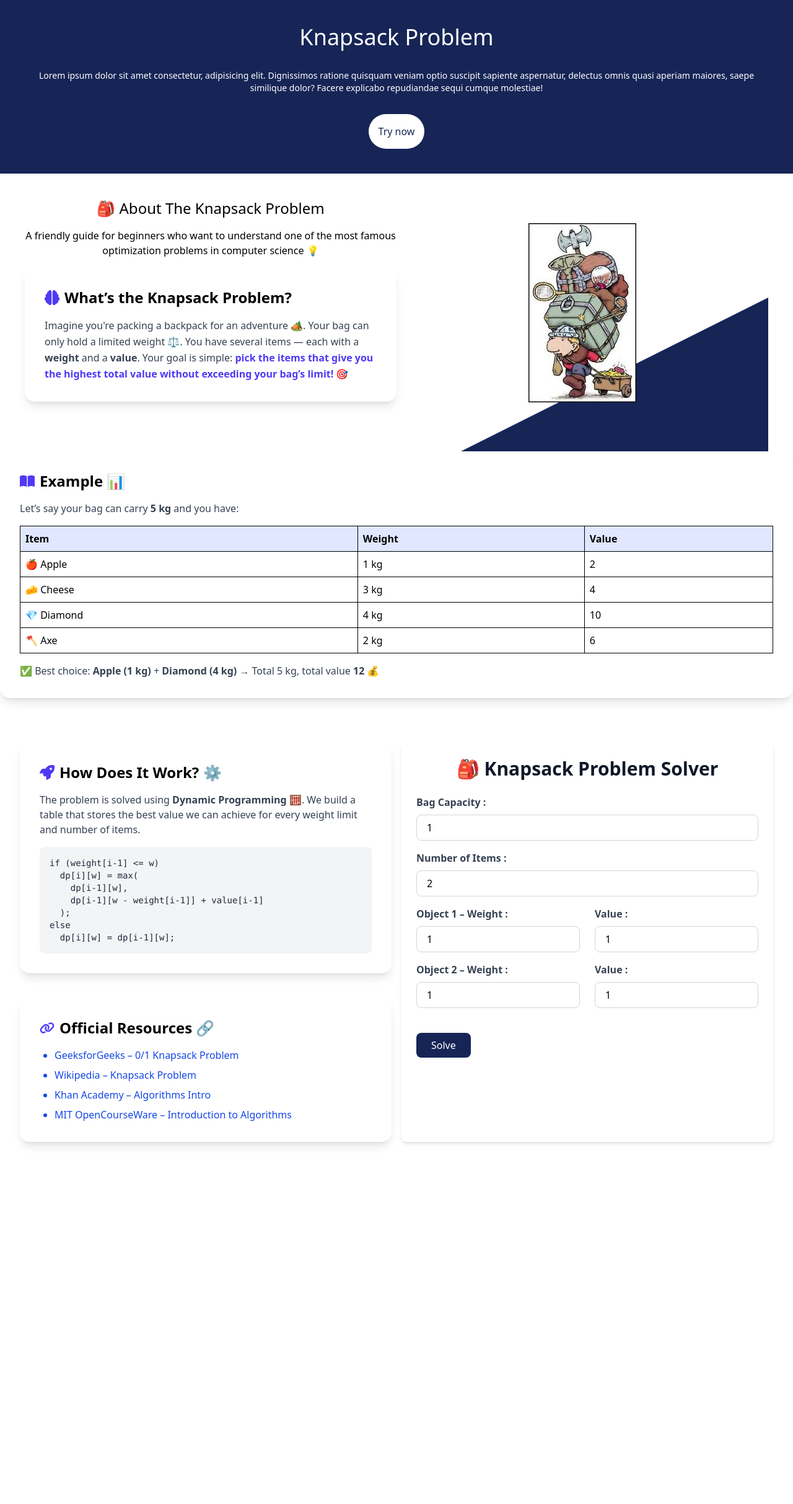
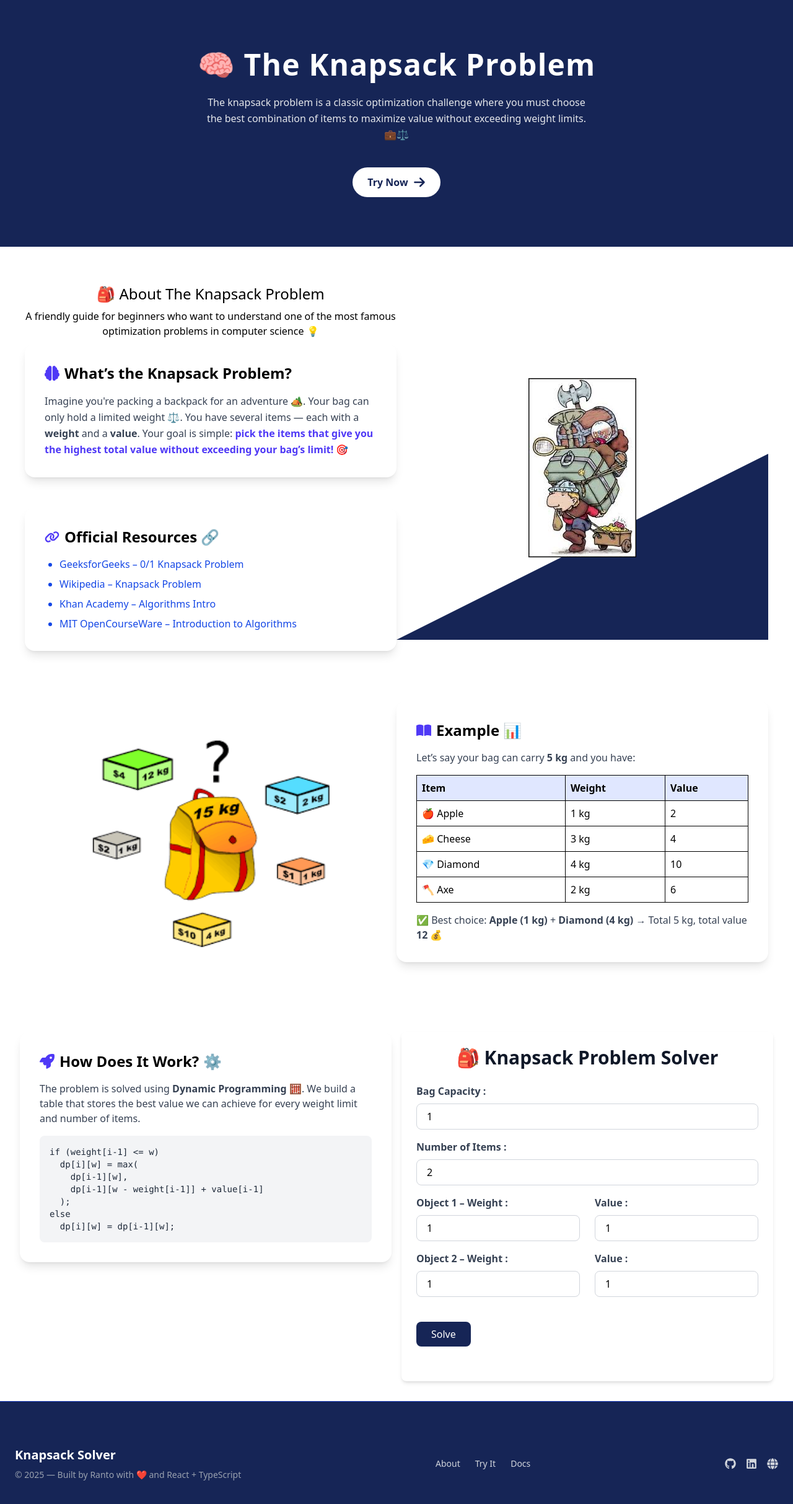
Before and after one commit to ranto-dev/Knapsack_Problem, a React (Vite) app: page / in a window 1280 px wide. Shown: the top 2426 px of the page at 62% size. Before the commit the page ends 1874 px from the top, so only its background shows below. Built offline with nearby package versions, Linux system fonts and the light colour scheme.

Commit message:
reorder all components

```diff
--- a/src/App.tsx
+++ b/src/App.tsx
@@ -1,8 +1,8 @@
 import AboutKnapsack from "./components/About";
+import Footer from "./components/footer";
 import Header from "./components/header";
 import Knapsack from "./components/Knapsack";
 import HowItWorks from "./components/Knapsack/HowItWorks";
-import SomeLinks from "./components/Knapsack/SomeLinks";
 
 const App = () => {
   return (
@@ -12,10 +12,10 @@ const App = () => {
       <div id="try-it" className="grid row lg:grid-cols-2 gap-4 p-8">
         <div>
           <HowItWorks />
-          <SomeLinks />
         </div>
         <Knapsack />
       </div>
+      <Footer />
     </>
   );
 };
--- a/src/components/About/Example.tsx
+++ b/src/components/About/Example.tsx
@@ -2,6 +2,10 @@ import { motion } from "framer-motion";
 import { FaBookOpen } from "react-icons/fa6";
 const Example = () => {
   return (
+    <div className="grid grid-cols-2 p-10">
+        <div className="w-full flex justify-center items-center">
+            <img className="w-100" src="/example.png" alt="the best example image of knapsack problem" />
+        </div>
       <motion.div
         className="bg-white p-6 md:p-8 rounded-2xl shadow-lg mb-10"
         initial={{ opacity: 0, y: 40 }}
@@ -54,6 +58,7 @@ const Example = () => {
           <strong>12</strong> 💰
         </p>
       </motion.div>
+    </div>
   );
 };
 
--- a/src/components/About/Introduction.tsx
+++ b/src/components/About/Introduction.tsx
@@ -1,10 +1,11 @@
 import { motion } from "framer-motion";
 import { FaBrain } from "react-icons/fa6";
+import SomeLinks from "./SomeLinks";
 
 const Introduction = () => {
   return (
-    <div className="grid grid-cols-2 p-10">
-      <div className="w-full flex flex-col gap-4">
+    <div className="grid grid-cols-2 p-10 mt-5">
+      <div className="w-full flex flex-col gap-2">
         <motion.h1
           className="text-2xl text-center"
           initial={{ opacity: 0, y: -40 }}
@@ -47,6 +48,7 @@ const Introduction = () => {
             🎯
           </p>
         </motion.div>
+        <SomeLinks />
       </div>
       <div className="w-full flex justify-center items-center">
         <img
@@ -54,7 +56,7 @@ const Introduction = () => {
           alt="the besst introduction image of knapsack problem"
         />
         <div
-          className="absolute -z-10 right-10 bottom-5 w-0 h-0
+          className="absolute -z-10 right-10 -bottom-58 w-0 h-0
              border-t-[300px] border-t-transparent
              border-r-[600px] border-r-blue-950"
         ></div>
--- a/src/components/Knapsack/SomeLinks.tsx
+++ b/src/components/About/SomeLinks.tsx
@@ -4,6 +4,7 @@ import { motion } from "framer-motion";
 const SomeLinks = () => {
   return (
     <motion.div
+      id="docs"
       className="bg-white p-6 md:p-8 rounded-2xl shadow-lg"
       initial={{ opacity: 0, y: 40 }}
       whileInView={{ opacity: 1, y: 0 }}
--- /dev/null
+++ b/src/components/footer/index.tsx
@@ -0,0 +1,53 @@
+import { FaGithub, FaLinkedin, FaGlobe } from "react-icons/fa";
+
+const Footer = () => {
+  return (
+    <footer className="w-full h-[200px] bg-blue-950 text-gray-300 py-8 px-6 flex flex-col md:flex-row justify-between items-center gap-6 border-t border-blue-800">
+      <div className="text-center md:text-left space-y-2">
+        <h2 className="text-xl font-semibold text-white">Knapsack Solver</h2>
+        <p className="text-sm text-gray-400">
+          © {new Date().getFullYear()} — Built by Ranto with ❤️ and React +
+          TypeScript
+        </p>
+      </div>
+
+      <div className="flex gap-6 text-sm">
+        <a href="#about" className="hover:text-white transition">
+          About
+        </a>
+        <a href="#try-it" className="hover:text-white transition">
+          Try It
+        </a>
+        <a href="#docs" className="hover:text-white transition">
+          Docs
+        </a>
+      </div>
+
+      <div className="flex gap-4 text-lg">
+        <a
+          href="https://github.com/ranto-dev"
+          target="_blank"
+          className="hover:text-white transition"
+        >
+          <FaGithub />
+        </a>
+        <a
+          href="https://linkedin.com/aina iarindranto"
+          target="_blank"
+          className="hover:text-white transition"
+        >
+          <FaLinkedin />
+        </a>
+        <a
+          href="https://ranto-dev.vercel.app/"
+          target="_blank"
+          className="hover:text-white transition"
+        >
+          <FaGlobe />
+        </a>
+      </div>
+    </footer>
+  );
+};
+
+export default Footer;
--- a/src/components/header/index.tsx
+++ b/src/components/header/index.tsx
@@ -1,17 +1,49 @@
+import { motion } from "framer-motion";
+import { FaArrowRight } from "react-icons/fa6";
+
 const Header = () => {
   return (
-    <div className="w-full bg-blue-950 text-white text-center p-10 flex flex-col gap-8 justify-center items-center">
-      <h1 className="text-4xl">Knapsack Problem</h1>
-      <p className="text-sm">
-        Lorem ipsum dolor sit amet consectetur, adipisicing elit. Dignissimos
-        ratione quisquam veniam optio suscipit sapiente aspernatur, delectus
-        omnis quasi aperiam maiores, saepe similique dolor? Facere explicabo
-        repudiandae sequi cumque molestiae!
-      </p>
-      <a href="#try-it" className="rounded-full p-4 bg-white text-blue-950">
-        Try now
-      </a>
-    </div>
+    <header className="w-full bg-blue-950 text-white text-center py-20 flex flex-col items-center justify-center gap-6 relative overflow-hidden">
+      {/* Triangle décoratif */}
+      <div
+        className="absolute -z-10 right-0 bottom-0 w-0 h-0
+                      border-t-[200px] border-t-transparent
+                      border-l-[400px] border-l-red-600"
+      ></div>
+
+      {/* Animation titre */}
+      <motion.h1
+        className="text-4xl md:text-5xl font-extrabold tracking-wide"
+        initial={{ opacity: 0, y: -30 }}
+        animate={{ opacity: 1, y: 0 }}
+        transition={{ duration: 0.8 }}
+      >
+        🧠 The Knapsack Problem
+      </motion.h1>
+
+      {/* Animation sous-texte */}
+      <motion.p
+        className="text-sm md:text-base max-w-2xl leading-relaxed text-gray-200 px-6"
+        initial={{ opacity: 0, y: 20 }}
+        animate={{ opacity: 1, y: 0 }}
+        transition={{ delay: 0.3, duration: 0.8 }}
+      >
+        The knapsack problem is a classic optimization challenge where you must
+        choose the best combination of items to maximize value without exceeding
+        weight limits. 💼⚖️
+      </motion.p>
+
+      {/* Bouton animé */}
+      <motion.a
+        href="#try-it"
+        className="mt-4 inline-flex items-center gap-2 bg-white text-blue-950 px-6 py-3 rounded-full font-semibold hover:bg-blue-100 transition-colors"
+        whileHover={{ scale: 1.05 }}
+        whileTap={{ scale: 0.95 }}
+      >
+        Try Now
+        <FaArrowRight className="w-5 h-5" />
+      </motion.a>
+    </header>
   );
 };
 
```
Lines whose indentation alone changed are shown as unchanged.
